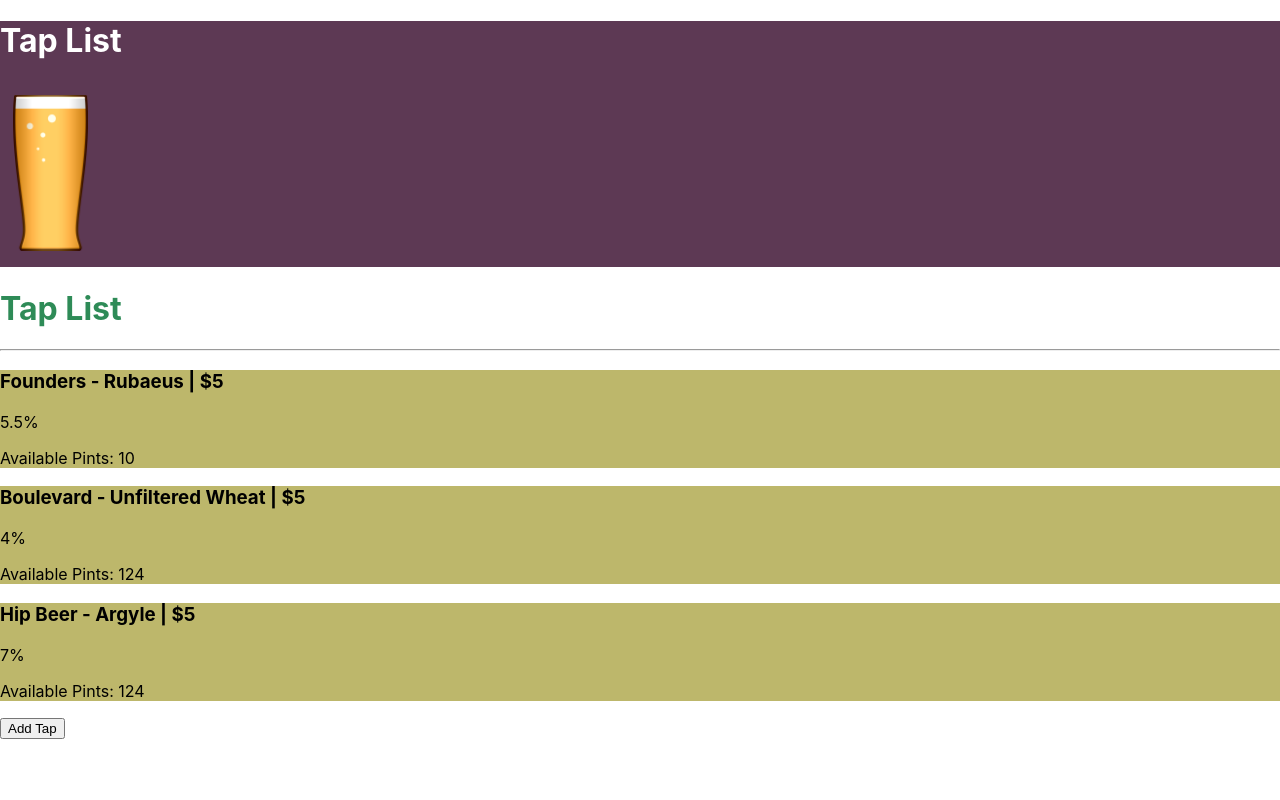
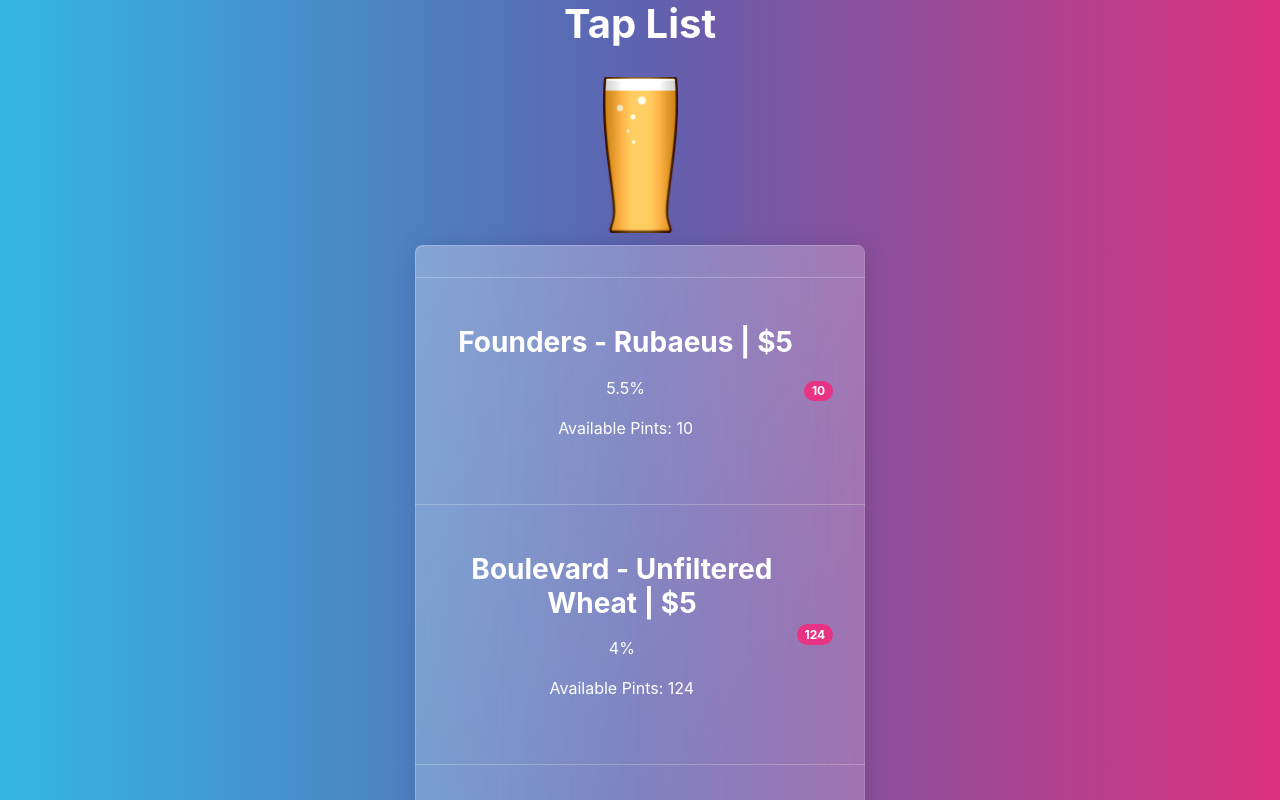
Before and after one commit to ChristenWeston/tap-room, a React (Create React App) app: page / in a window 1280 px wide. Shown: the top 800 px of the page. Built offline with nearby package versions, Linux system fonts and the light colour scheme.

Commit message:
Updated styling

```diff
--- a/src/components/App.js
+++ b/src/components/App.js
@@ -2,12 +2,13 @@
 import React from 'react';
 import Header from './Header';
 import TapControl from './TapControl';
+import "bootswatch/dist/quartz/bootstrap.min.css"
 
 
 function App() {
   return (
     <React.Fragment>
-      <div className="text-center" style={{backgroundColor: '#5d3954'}}>
+      <div className="text-center">
         <Header />
       </div>
       <div className="container mb-5">
--- a/src/components/NewTapForm.js
+++ b/src/components/NewTapForm.js
@@ -12,13 +12,12 @@
 
   return (
     <React.Fragment>
-      <div className="card bodyFont p-4 x-50 mx-auto" style={{backgroundColor: "white"}}>
         <h1 className="headingFont" style={{color: "black"}}>Add New Keg to Tap List</h1>
         <hr />
         <ReusableForm
           formSubmissionHandler={handleNewTapFormSubmission}
           buttonText='Add Keg to Tap List' />
-      </div>
+
     </React.Fragment>
   )
 }
--- a/src/components/ReusableForm.js
+++ b/src/components/ReusableForm.js
@@ -4,31 +4,39 @@
 function ReusableForm(props) {
   return (
     <React.Fragment>
+    <div class="form-group row">
+
       <form onSubmit={props.formSubmissionHandler}>
         <input
           type="text"
+          class="form-control"
           name="brand"
           placeholder="Brand" />
         <input
           type="text"
+          class="form-control"
           name="name"
           placeholder="Name" />
         <input
           type="number"
+          class="form-control"
           min={1}
           name="price"
           placeholder="Price" />
         <input
           type="number"
+          class="form-control"
           name="alcoholContent"
           placeholder="Alcohol Content %" />
         <input
           type="number"
+          class="form-control"
           min={1}
           name="availablePints"
           placeholder="Available Pints" />
-          <button type='submit'>{props.buttonText}</button>
+          <button type='submit' class='btn btn-info'>{props.buttonText} </button>
       </form>
+    </div>
       <hr />
     </React.Fragment>
   );
--- a/src/components/Tap.js
+++ b/src/components/Tap.js
@@ -5,11 +5,18 @@
   const pintsCheck = props.availablePints === 0 ? "Keg Empty" : props.availablePints;
   return (
     <React.Fragment>
-      <div onClick= {() => props.whenTapClicked(props.id)}>
-        <h3>{props.brand} - {props.name} | ${props.price} </h3>
-        <p>{props.alcoholContent}%</p>
-        <p>Available Pints: {pintsCheck}</p>
-      </div>
+  <li class="list-group-item d-flex justify-content-between align-items-center">
+    <hr />
+    <div onClick= {() => props.whenTapClicked(props.id)}>
+      <h3>{props.brand} - {props.name} | ${props.price} </h3>
+      <p>{props.alcoholContent}%</p>
+      <p>Available Pints: {pintsCheck}</p>
+    </div>
+    <span class="badge bg-primary rounded-pill">{pintsCheck}</span>
+  </li>
+
+
+
     </React.Fragment>
   );
 }
--- a/src/components/TapControl.js
+++ b/src/components/TapControl.js
@@ -4,6 +4,7 @@
 import TapDetail from './TapDetail';
 import EditTapForm from './EditTapForm';
 import TapData from './TapData';
+import ProgressBar from 'react-bootstrap/ProgressBar';
 
 class TapControl extends React.Component {
 
@@ -76,6 +77,7 @@
     }
   }
 
+
   render() {
     let currentlyVisibleState = null;
     let buttonText = null;
@@ -100,7 +102,7 @@
     return(
       <React.Fragment>
         {currentlyVisibleState}
-        <button onClick={this.handleClick}>{buttonText}</button>
+        <button onClick={this.handleClick} className="btn btn-primary">{buttonText}</button>
       </React.Fragment>
     );
   }
--- a/src/components/TapDetail.js
+++ b/src/components/TapDetail.js
@@ -1,14 +1,13 @@
-import React from 'react'
-import PropTypes from 'prop-types'
+import React from 'react';
+import PropTypes from 'prop-types';
 
 function TapDetail(props) {
   const { tap, onClickingDelete, onClickingDecrease } = props;
   const pints = tap.availablePints === 0 ? "Keg empty" : tap.availablePints;
-
-  const buyButton = tap.availablePints === 0 ? <p></p> : <button onClick={() => onClickingDecrease(tap.id)}>Buy Pint</button>
+  const buyButton = tap.availablePints === 0 ? <p></p> : <button onClick={() => onClickingDecrease(tap.id)} className="btn btn-info">Buy Pint</button>
   return (
     <React.Fragment>
-        <div className="headingFont card-header text-center text-black">{tap.brand}</div>
+        <div className="headingFont card-header text-center text-black">Beer Details</div>
           <div className="card-body">
             <h1>Keg Details:</h1>
             <hr />
@@ -22,8 +21,8 @@
           <div className="card-footer justify-content-center">
           {buyButton}
           <br/>
-            <button onClick={props.onClickingEdit} className="btn shadow mr-2 updateBtn">Update Tap</button>
-            <button onClick={() => onClickingDelete(tap.id)} className="btn shadow deleteBtn">Delete Tap</button>
+            <button onClick={props.onClickingEdit} className="btn btn-info">Update Tap</button>
+            <button onClick={() => onClickingDelete(tap.id)} className="btn btn-info">Delete Tap</button>
           </div>
     </React.Fragment>
   );
--- a/src/components/TapList.js
+++ b/src/components/TapList.js
@@ -5,12 +5,12 @@
 function TapList(props) {
   return (
     <React.Fragment>
-      <h1 className="tapListHeading">Tap List</h1>
-      <hr />
 
+<ul class="list-group">
       <div>
         {props.tapList.map((tap) =>
-          <div style={{backgroundColor: "#bdb76b"}}>
+          <div>
+            <hr />
             <Tap
               whenTapClicked = {props.onTapSelection}
               name={tap.name}
@@ -23,6 +23,7 @@
           </div>
         )}
       </div>
+  </ul>
     </React.Fragment>
   );
 }
--- a/src/index.css
+++ b/src/index.css
@@ -12,15 +12,16 @@
     monospace;
 }
 
-.header {
-  color: white;
-}
-
-.tapListHeading {
-  color: seagreen;
-}
-
 #taps-image {
   max-width: 75px;
   margin: 1%;
 }
+
+.list-group {
+  max-width: 450px;
+  margin: 0 auto;
+}
+
+.li {
+  text-align: center;
+}
--- a/src/index.js
+++ b/src/index.js
@@ -1,5 +1,6 @@
 import React from 'react';
 import ReactDOM from 'react-dom/client';
+import "bootswatch/dist/quartz/bootstrap.min.css"
 import './index.css';
 import App from './components/App';
 
```
